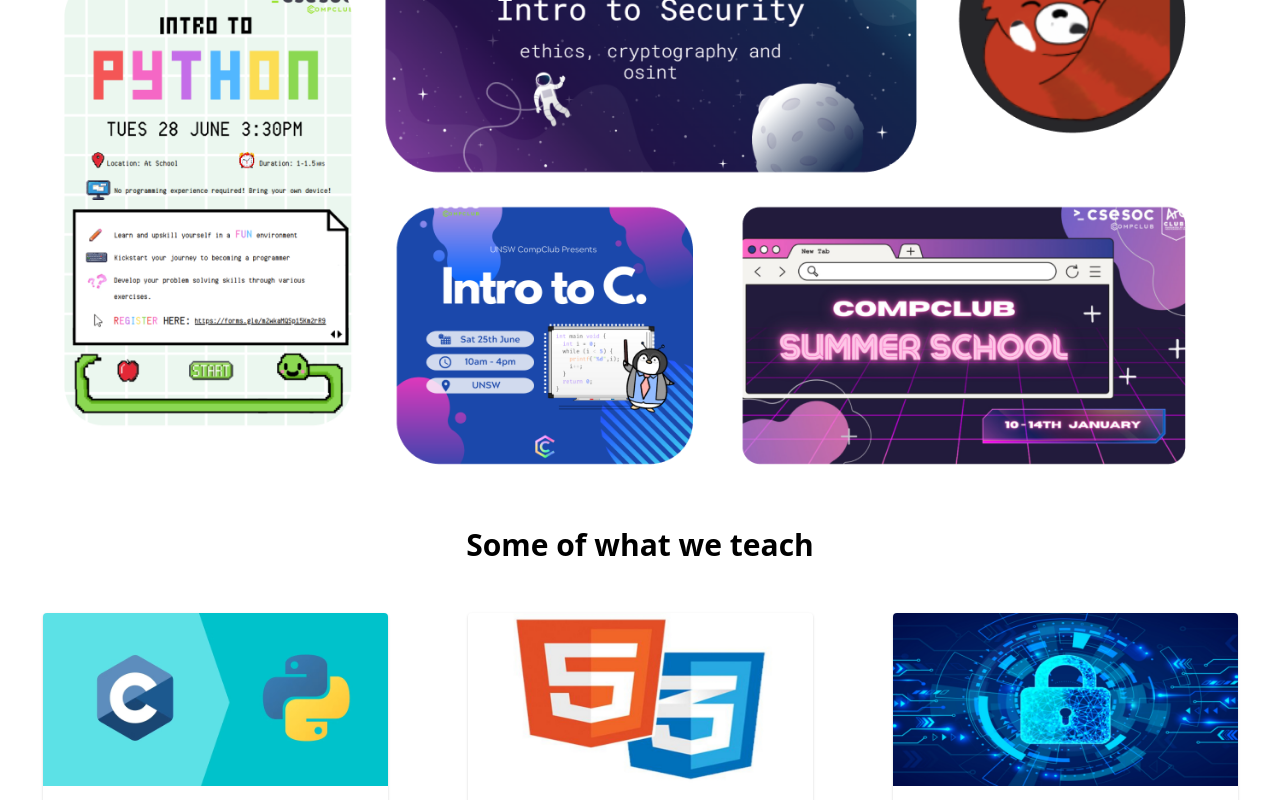
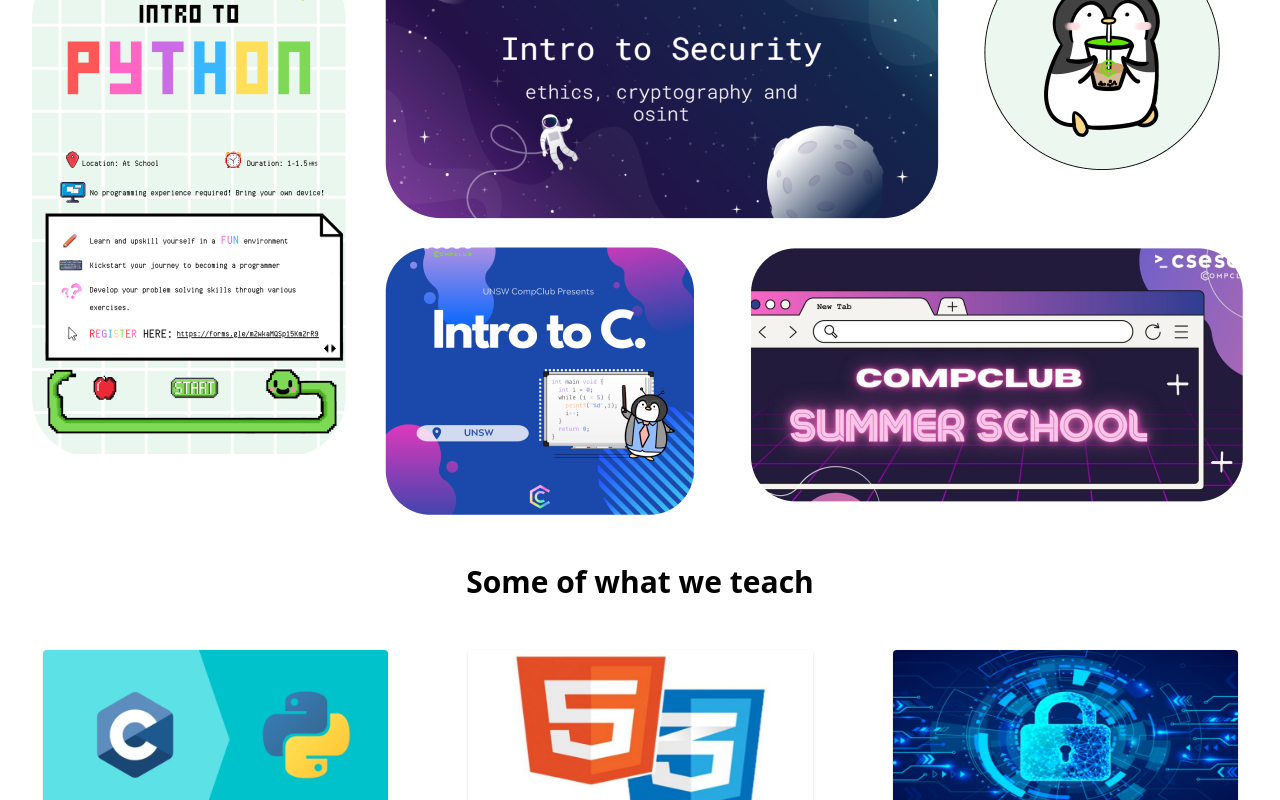
Before and after one commit to CSESoc-CompClub/cc-website-v2, a React (Create React App) app: page /events in a window 1280 px wide. Shown: the part 904-1704 px from the top of the page. Built offline with nearby package versions, Linux system fonts and the light colour scheme; the HTML template or start-up script is replaced by a standard one.

Commit message:
adjusted collage and minor edits

```diff
--- a/src/pages/Events.jsx
+++ b/src/pages/Events.jsx
@@ -32,7 +32,7 @@
         </div>
       </div>
       <div>
-        <h3 class='mt-6 text-3xl font-sans font-bold text-center'>Workshops</h3>
+        <h3 class='mt-10 text-3xl font-sans font-bold text-center'>Workshops</h3>
         <div class='mt-4 mx-12 text-center'>
           <p>
             Compclub runs a wide varierty of workshops such as VR, Gaming and 3D
@@ -41,10 +41,10 @@
             well as run our own public workshops hosted at UNSW.
           </p>
         </div>
-        <div class='mt-4 mx-12'>
+        <div class='mt-4 flex items-center justify-center'>
           <img src={collage} alt='' />
         </div>
-        <h3 class='mt-6 text-3xl font-sans font-bold text-center'>Some of what we teach</h3>
+        <h3 class='mt-10 text-3xl font-sans font-bold text-center'>Some of what we teach</h3>
         <div style={{
         display: 'flex',
         flexDirection: 'row',
```
Also changed, not shown: src/assets/events/events-collage.png.
